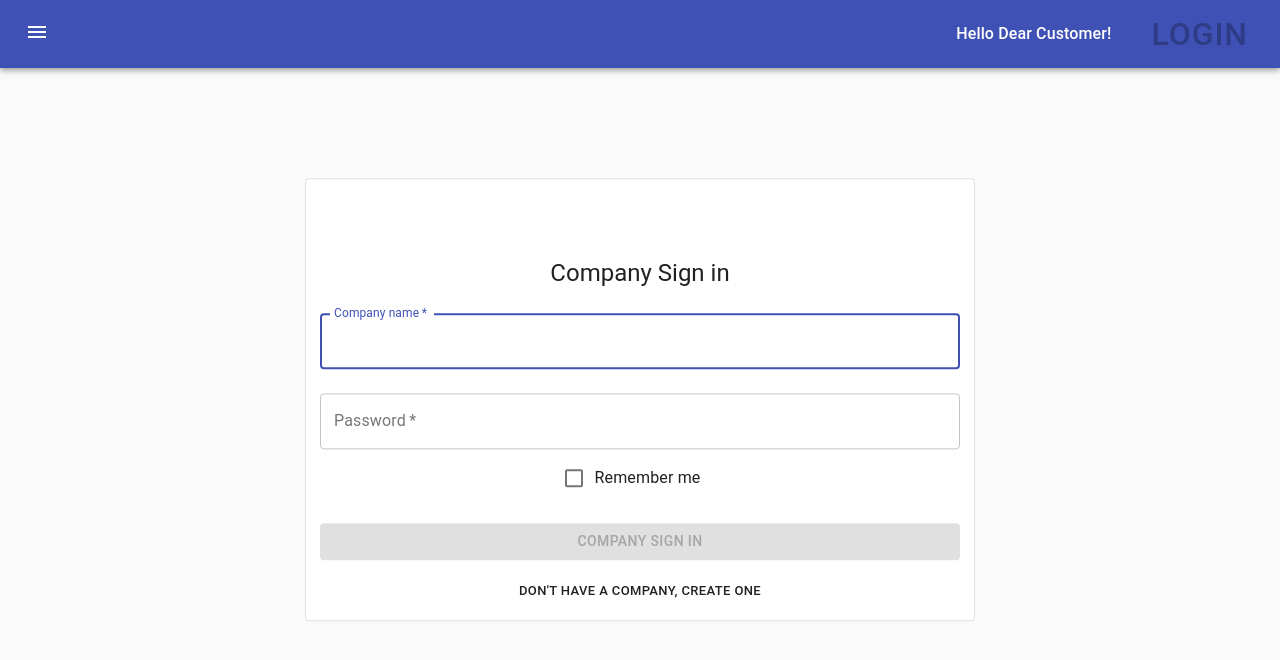
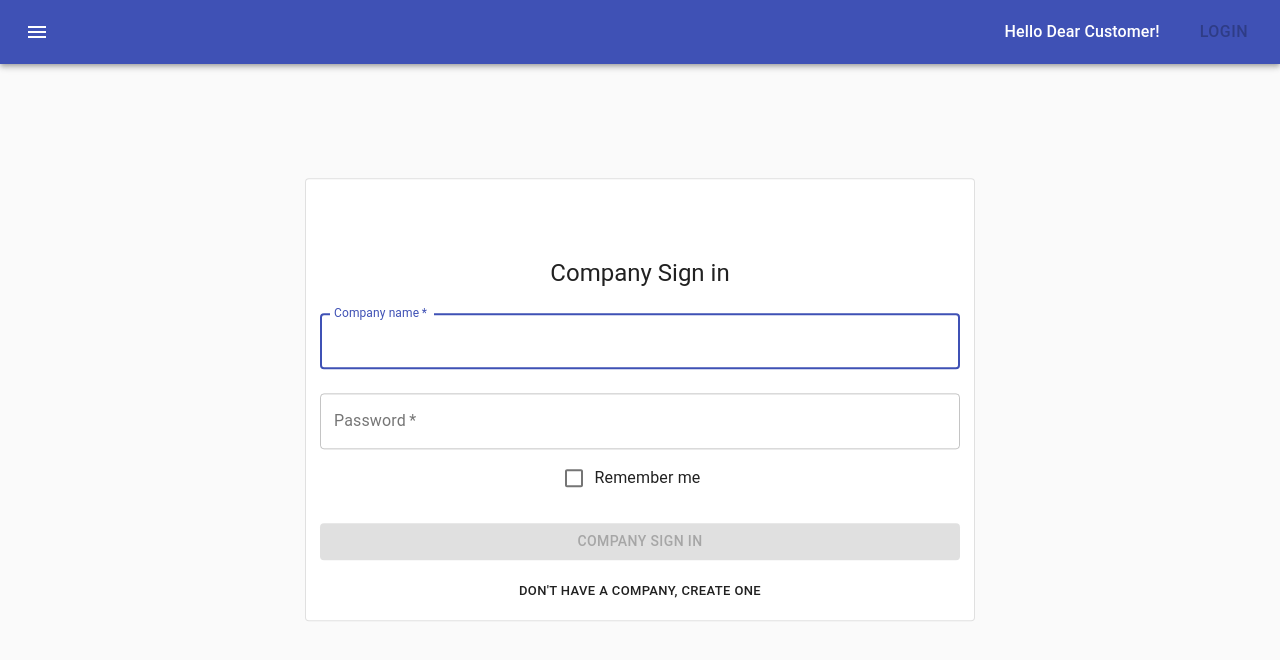
Before and after one commit to EABModel/frontend, a React (Create React App) app: page / in a window 1280 px wide. Shown: the top 660 px of the page. Built offline with nearby package versions, Linux system fonts and the light colour scheme; no server answers.

Commit message:
Fixed minor navbar styles :rice_ball:

```diff
--- a/src/styles/NavBarStyles.ts
+++ b/src/styles/NavBarStyles.ts
@@ -15,6 +15,6 @@ export const useStyles = makeStyles((theme) => ({
     fontSize: '1rem',
   },
   btn: {
-    fontSize: '2rem',
+    fontSize: '1rem',
   },
 }));
--- a/src/styles/css/layout.scss
+++ b/src/styles/css/layout.scss
@@ -43,9 +43,9 @@
     color: #fff;
     transition: width var(--secs);
     width: 0;
-    @media (orientation: landscape) {
-        &.open { width: calc(1% * var(--landscape-width)); }
-    } // <-- Landscape ONLY sidebars
+    // @media (orientation: landscape) {
+    //     &.open { width: calc(1% * var(--landscape-width)); }
+    // } // <-- Landscape ONLY sidebars
     .icon {
         position: fixed;
         margin-left: 0.3rem;
```
